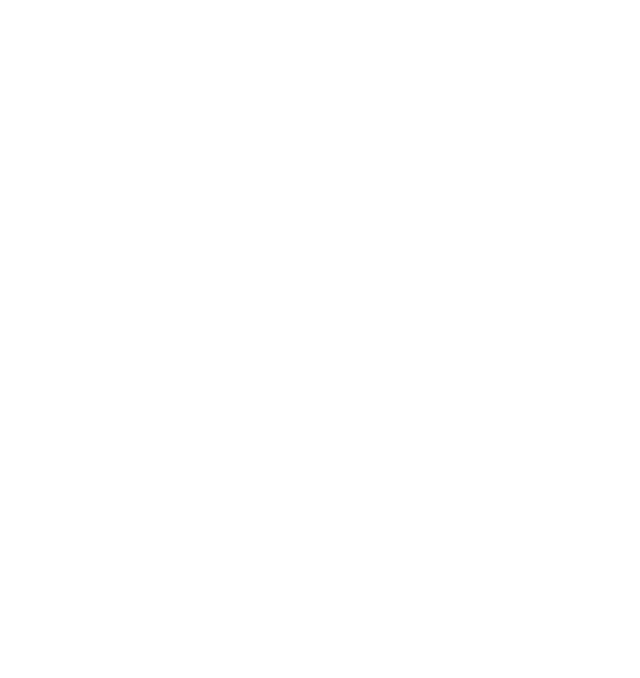
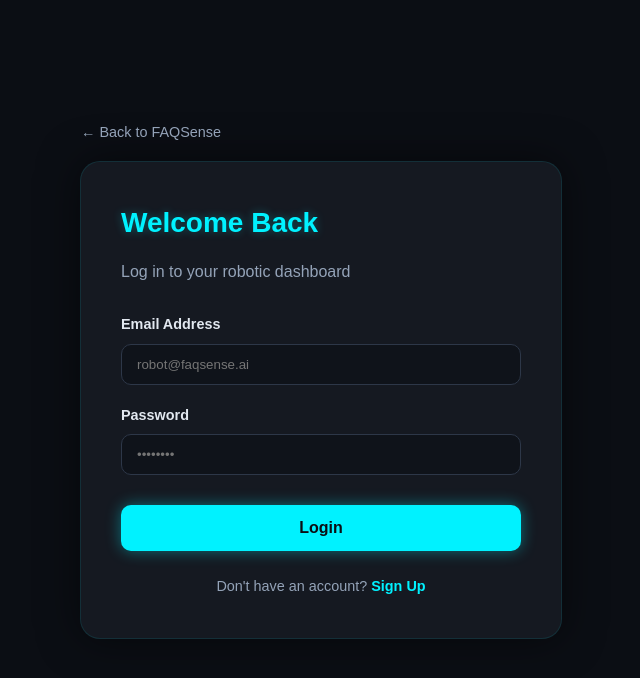
Before and after one commit to suyash-rgb/FAQSense, a React app: page /login in a window 1280 px wide. Before the commit this address had no page. Shown: the top 678 px of the page, without its empty margins (319-959 px from the left). Built offline with nearby package versions, Linux system fonts and the light colour scheme; the HTML template or start-up script is replaced by a standard one.

Commit message:
Add Login and Signup functionality with placeholder pages

```diff
--- a/src/App.jsx
+++ b/src/App.jsx
@@ -2,6 +2,7 @@
 import { BrowserRouter as Router, Routes, Route } from 'react-router-dom'
 import LandingPage from './pages/LandingPage'
 import Dashboard from './pages/Dashboard'
+import AuthPage from './pages/AuthPage'
 import ChatWindow from './components/Chatbot/ChatWindow'
 import './App.css'
 
@@ -17,6 +18,8 @@
       <Routes>
         <Route path="/" element={<LandingPage />} />
         <Route path="/dashboard" element={<Dashboard />} />
+        <Route path="/login" element={<AuthPage type="login" />} />
+        <Route path="/signup" element={<AuthPage type="signup" />} />
       </Routes>
     </Router>
   )
--- /dev/null
+++ b/src/pages/Auth.css
@@ -0,0 +1,108 @@
+.auth-container {
+    min-height: 100vh;
+    background-color: #0b0e14;
+    display: flex;
+    align-items: center;
+    justify-content: center;
+    font-family: 'Outfit', sans-serif;
+    color: #e2e8f0;
+}
+
+.auth-card {
+    background: #151921;
+    width: 100%;
+    max-width: 400px;
+    padding: 40px;
+    border-radius: 20px;
+    border: 1px solid rgba(0, 242, 255, 0.1);
+    box-shadow: 0 0 40px rgba(0, 0, 0, 0.5);
+    position: relative;
+}
+
+.back-home {
+    position: absolute;
+    top: -40px;
+    left: 0;
+    color: #94a3b8;
+    text-decoration: none;
+    font-size: 0.9rem;
+    transition: color 0.2s;
+}
+
+.back-home:hover {
+    color: #00f2ff;
+}
+
+.auth-card h2 {
+    margin: 0 0 10px;
+    font-size: 1.75rem;
+    color: #00f2ff;
+    text-shadow: 0 0 10px rgba(0, 242, 255, 0.3);
+}
+
+.auth-card p {
+    color: #94a3b8;
+    margin-bottom: 30px;
+}
+
+.auth-form {
+    display: flex;
+    flex-direction: column;
+    gap: 20px;
+}
+
+.input-group {
+    display: flex;
+    flex-direction: column;
+    gap: 8px;
+}
+
+.input-group label {
+    font-size: 0.9rem;
+    font-weight: 600;
+}
+
+.input-group input {
+    background: #0f131a;
+    border: 1px solid #2d3748;
+    padding: 12px 15px;
+    border-radius: 10px;
+    color: white;
+    outline: none;
+    transition: border-color 0.2s;
+}
+
+.input-group input:focus {
+    border-color: #00f2ff;
+}
+
+.auth-btn {
+    background: #00f2ff;
+    color: #0b0e14;
+    border: none;
+    padding: 14px;
+    border-radius: 10px;
+    font-weight: 700;
+    font-size: 1rem;
+    cursor: pointer;
+    box-shadow: 0 0 15px rgba(0, 242, 255, 0.4);
+    transition: transform 0.2s;
+    margin-top: 10px;
+}
+
+.auth-btn:hover {
+    transform: translateY(-2px);
+}
+
+.auth-footer {
+    margin-top: 25px;
+    text-align: center;
+    font-size: 0.9rem;
+    color: #94a3b8;
+}
+
+.auth-footer a {
+    color: #00f2ff;
+    text-decoration: none;
+    font-weight: 600;
+}
--- /dev/null
+++ b/src/pages/AuthPage.jsx
@@ -0,0 +1,46 @@
+import React from 'react';
+import { Link } from 'react-router-dom';
+import './Auth.css';
+
+const AuthPage = ({ type }) => {
+    return (
+        <div className="auth-container">
+            <div className="auth-card">
+                <Link to="/" className="back-home">← Back to FAQSense</Link>
+                <h2>{type === 'login' ? 'Welcome Back' : 'Join the Revolution'}</h2>
+                <p>{type === 'login' ? 'Log in to your robotic dashboard' : 'Create your free developer account'}</p>
+
+                <form className="auth-form" onSubmit={(e) => e.preventDefault()}>
+                    {type === 'signup' && (
+                        <div className="input-group">
+                            <label>Full Name</label>
+                            <input type="text" placeholder="John Doe" />
+                        </div>
+                    )}
+                    <div className="input-group">
+                        <label>Email Address</label>
+                        <input type="email" placeholder="robot@faqsense.ai" />
+                    </div>
+                    <div className="input-group">
+                        <label>Password</label>
+                        <input type="password" placeholder="••••••••" />
+                    </div>
+
+                    <button type="submit" className="auth-btn">
+                        {type === 'login' ? 'Login' : 'Sign Up'}
+                    </button>
+                </form>
+
+                <div className="auth-footer">
+                    {type === 'login' ? (
+                        <span>Don't have an account? <Link to="/signup">Sign Up</Link></span>
+                    ) : (
+                        <span>Already have an account? <Link to="/login">Login</Link></span>
+                    )}
+                </div>
+            </div>
+        </div>
+    );
+};
+
+export default AuthPage;
--- a/src/pages/LandingPage.css
+++ b/src/pages/LandingPage.css
@@ -43,15 +43,33 @@
     align-items: center;
 }
 
-.nav-links a {
+.nav-links a,
+.nav-link {
     color: var(--robot-text);
     text-decoration: none;
     font-weight: 500;
     transition: color 0.3s;
 }
 
-.nav-links a:hover {
+.nav-links a:hover,
+.nav-link:hover {
     color: var(--robot-accent);
+}
+
+.signup-btn {
+    background: transparent;
+    color: var(--robot-accent) !important;
+    border: 1px solid var(--robot-accent);
+    padding: 8px 18px;
+    border-radius: 8px;
+    font-weight: 600;
+    text-decoration: none;
+    transition: all 0.3s;
+}
+
+.signup-btn:hover {
+    background: rgba(0, 242, 255, 0.1);
+    box-shadow: 0 0 10px var(--robot-glow);
 }
 
 .nav-btn {
--- a/src/pages/LandingPage.jsx
+++ b/src/pages/LandingPage.jsx
@@ -9,6 +9,8 @@
             <a href="#features">Features</a>
             <a href="#reviews">Reviews</a>
             <a href="#faq">FAQ</a>
+            <Link to="/login" className="nav-link">Login</Link>
+            <Link to="/signup" className="signup-btn">Sign Up</Link>
             <Link to="/dashboard" className="nav-btn">Launch Dashboard</Link>
         </div>
     </nav>
```
